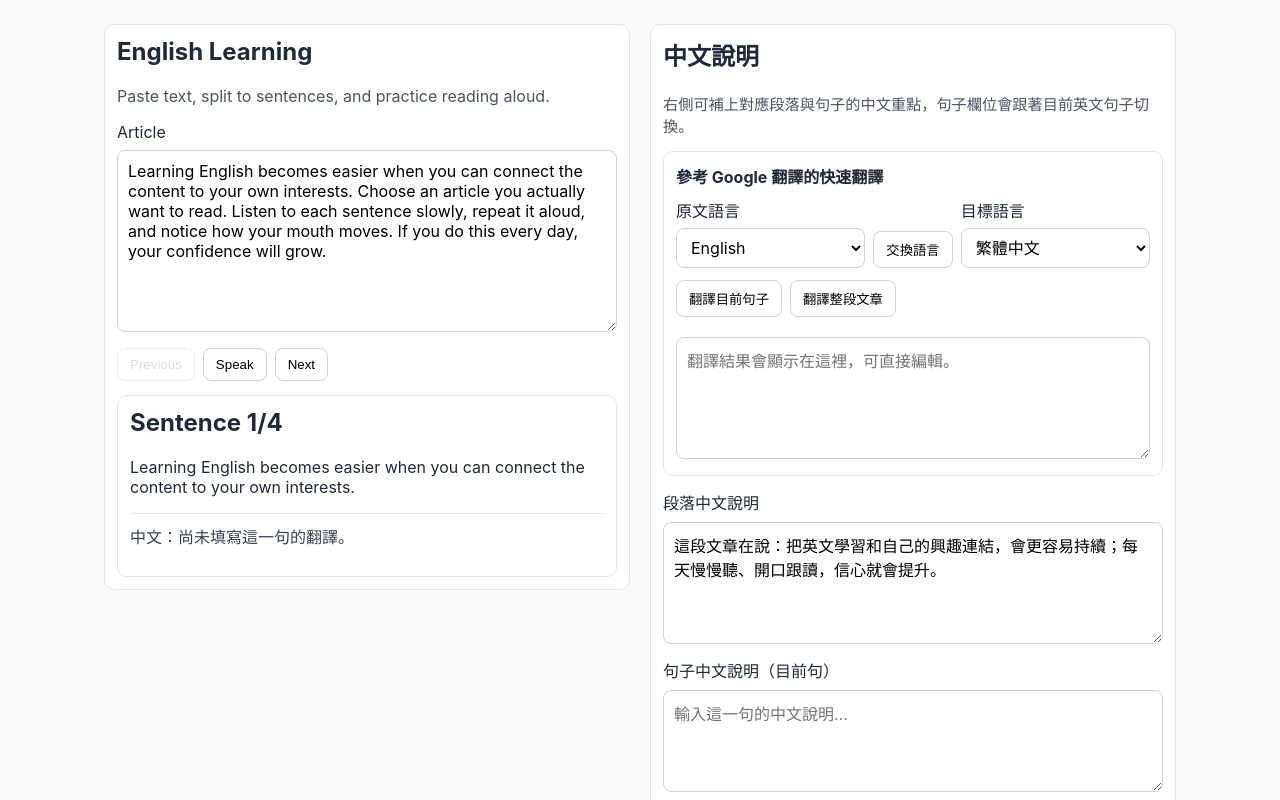
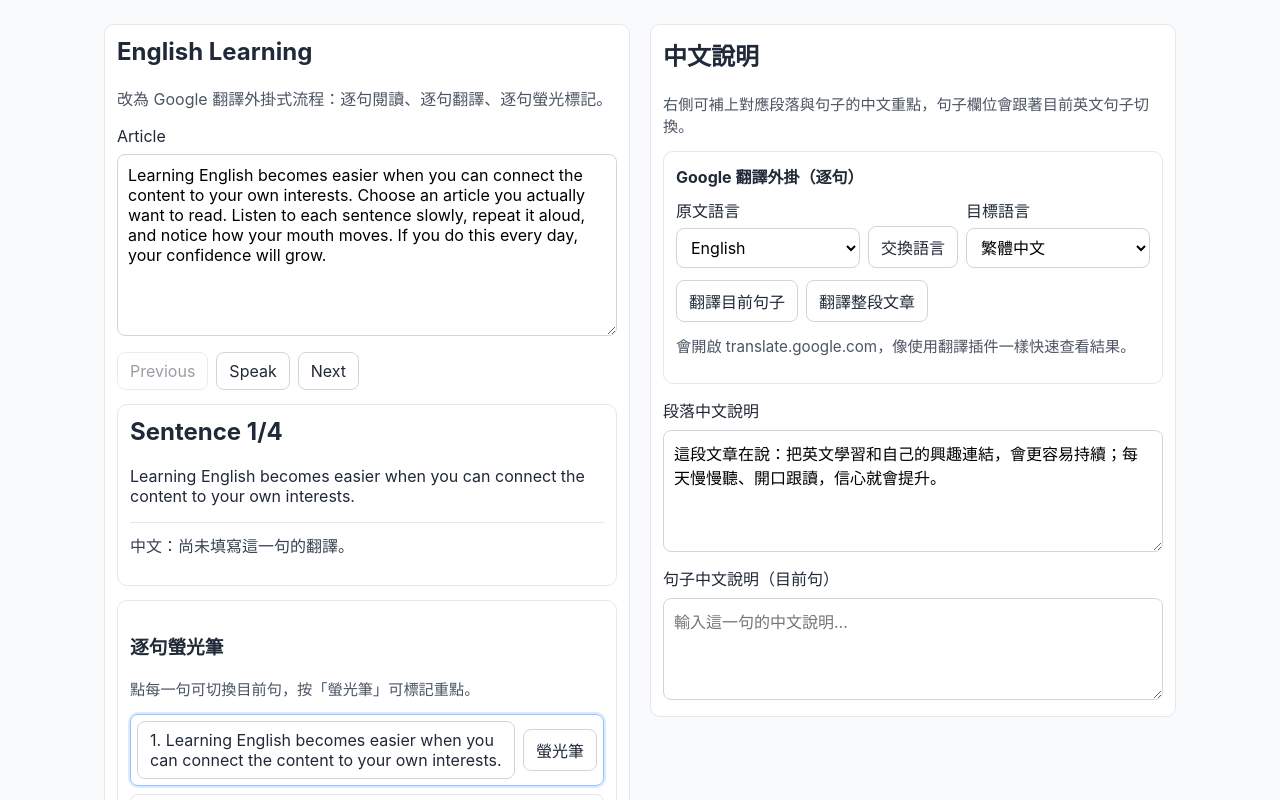
Before and after one commit to 114412307/English-learning, a React (Vite) app: page / in a window 1280 px wide. Shown: the top 800 px of the page. Built offline with nearby package versions, Linux system fonts and the light colour scheme.

Commit message:
feat: switch to Google Translate link flow with sentence highlighter

```diff
--- a/src/App.tsx
+++ b/src/App.tsx
@@ -11,6 +11,17 @@ function splitIntoSentences(text: string) {
   );
 }
 
+function createGoogleTranslateLink(text: string, sourceLang: string, targetLang: string) {
+  const params = new URLSearchParams({
+    sl: sourceLang === "auto" ? "auto" : sourceLang,
+    tl: targetLang,
+    text,
+    op: "translate",
+  });
+
+  return `https://translate.google.com/?${params.toString()}`;
+}
+
 export default function App() {
   const [rawText, setRawText] = useState(
     "Learning English becomes easier when you can connect the content to your own interests. Choose an article you actually want to read. Listen to each sentence slowly, repeat it aloud, and notice how your mouth moves. If you do this every day, your confidence will grow.",
@@ -22,9 +33,7 @@ export default function App() {
   const [sentenceNotes, setSentenceNotes] = useState<string[]>([]);
   const [sourceLang, setSourceLang] = useState("en");
   const [targetLang, setTargetLang] = useState("zh-TW");
-  const [translatedText, setTranslatedText] = useState("");
-  const [isTranslating, setIsTranslating] = useState(false);
-  const [translateError, setTranslateError] = useState("");
+  const [highlightedIndexes, setHighlightedIndexes] = useState<number[]>([]);
 
   const sentences = useMemo(() => splitIntoSentences(rawText), [rawText]);
   const current = sentences[currentIndex] ?? "";
@@ -35,6 +44,7 @@ export default function App() {
       return next;
     });
 
+    setHighlightedIndexes((prev) => prev.filter((index) => index < sentences.length));
     setCurrentIndex((prev) => Math.min(prev, Math.max(sentences.length - 1, 0)));
   }, [sentences]);
 
@@ -46,44 +56,10 @@ export default function App() {
     window.speechSynthesis.speak(utter);
   }
 
-  async function translateText(input: string) {
-    if (!input.trim()) {
-      setTranslatedText("");
-      setTranslateError("");
-      return;
-    }
-
-    setIsTranslating(true);
-    setTranslateError("");
-
-    try {
-      const params = new URLSearchParams({
-        client: "gtx",
-        sl: sourceLang,
-        tl: targetLang,
-        dt: "t",
-        q: input,
-      });
-      const response = await fetch(`https://translate.googleapis.com/translate_a/single?${params.toString()}`);
-      if (!response.ok) {
-        throw new Error(`HTTP ${response.status}`);
-      }
-
-      const data = (await response.json()) as unknown;
-      if (!Array.isArray(data) || !Array.isArray(data[0])) {
-        throw new Error("Unexpected translate response");
-      }
-
-      const result = data[0]
-        .map((segment) => (Array.isArray(segment) && typeof segment[0] === "string" ? segment[0] : ""))
-        .join("");
-
-      setTranslatedText(result);
-    } catch {
-      setTranslateError("翻譯失敗，請稍後再試或檢查網路連線。");
-    } finally {
-      setIsTranslating(false);
-    }
+  function toggleHighlight(index: number) {
+    setHighlightedIndexes((prev) =>
+      prev.includes(index) ? prev.filter((item) => item !== index) : [...prev, index].sort((a, b) => a - b),
+    );
   }
 
   const currentSentenceNote = sentenceNotes[currentIndex] ?? "";
@@ -92,7 +68,7 @@ export default function App() {
     <main className="app split-layout">
       <section className="left-pane card pane">
         <h1>English Learning</h1>
-        <p className="subtitle">Paste text, split to sentences, and practice reading aloud.</p>
+        <p className="subtitle">改為 Google 翻譯外掛式流程：逐句閱讀、逐句翻譯、逐句螢光標記。</p>
 
         <label htmlFor="article">Article</label>
         <textarea
@@ -129,6 +105,32 @@ export default function App() {
             {currentSentenceNote ? `中文：${currentSentenceNote}` : "中文：尚未填寫這一句的翻譯。"}
           </p>
         </section>
+
+        <section className="card highlighter-card">
+          <h3>逐句螢光筆</h3>
+          <p className="note-help">點每一句可切換目前句，按「螢光筆」可標記重點。</p>
+          <div className="sentence-list" role="list">
+            {sentences.map((sentence, index) => {
+              const isActive = index === currentIndex;
+              const isHighlighted = highlightedIndexes.includes(index);
+
+              return (
+                <div
+                  key={`${sentence}-${index}`}
+                  className={`sentence-row ${isActive ? "active" : ""} ${isHighlighted ? "highlighted" : ""}`}
+                  role="listitem"
+                >
+                  <button type="button" className="sentence-select" onClick={() => setCurrentIndex(index)}>
+                    {index + 1}. {sentence}
+                  </button>
+                  <button type="button" className="highlight-toggle" onClick={() => toggleHighlight(index)}>
+                    {isHighlighted ? "取消螢光" : "螢光筆"}
+                  </button>
+                </div>
+              );
+            })}
+          </div>
+        </section>
       </section>
 
       <aside className="right-pane card pane">
@@ -136,7 +138,7 @@ export default function App() {
         <p className="note-help">右側可補上對應段落與句子的中文重點，句子欄位會跟著目前英文句子切換。</p>
 
         <section className="card translator-card">
-          <h3>參考 Google 翻譯的快速翻譯</h3>
+          <h3>Google 翻譯外掛（逐句）</h3>
           <div className="translator-controls">
             <label htmlFor="source-lang">
               原文語言
@@ -174,21 +176,36 @@ export default function App() {
           </div>
 
           <div className="controls">
-            <button onClick={() => translateText(current)} disabled={!current || isTranslating}>
-              {isTranslating ? "翻譯中..." : "翻譯目前句子"}
-            </button>
-            <button onClick={() => translateText(rawText)} disabled={!rawText.trim() || isTranslating}>
-              {isTranslating ? "翻譯中..." : "翻譯整段文章"}
-            </button>
+            <a
+              className={`button-link ${!current ? "disabled" : ""}`}
+              href={current ? createGoogleTranslateLink(current, sourceLang, targetLang) : undefined}
+              target="_blank"
+              rel="noreferrer"
+              aria-disabled={!current}
+              onClick={(e) => {
+                if (!current) {
+                  e.preventDefault();
+                }
+              }}
+            >
+              翻譯目前句子
+            </a>
+            <a
+              className={`button-link ${!rawText.trim() ? "disabled" : ""}`}
+              href={rawText.trim() ? createGoogleTranslateLink(rawText, sourceLang, targetLang) : undefined}
+              target="_blank"
+              rel="noreferrer"
+              aria-disabled={!rawText.trim()}
+              onClick={(e) => {
+                if (!rawText.trim()) {
+                  e.preventDefault();
+                }
+              }}
+            >
+              翻譯整段文章
+            </a>
           </div>
-
-          <textarea
-            value={translatedText}
-            onChange={(e) => setTranslatedText(e.target.value)}
-            placeholder="翻譯結果會顯示在這裡，可直接編輯。"
-            rows={5}
-          />
-          {translateError && <p className="translate-error">{translateError}</p>}
+          <p className="note-help">會開啟 translate.google.com，像使用翻譯插件一樣快速查看結果。</p>
         </section>
 
         <label htmlFor="paragraph-note">段落中文說明</label>
--- a/src/styles.css
+++ b/src/styles.css
@@ -52,19 +52,26 @@ textarea {
   display: flex;
   gap: 8px;
   margin: 12px 0;
+  flex-wrap: wrap;
 }
 
-button {
+button,
+.button-link {
   border: 1px solid #d1d5db;
   background: white;
   border-radius: 8px;
   padding: 8px 12px;
   cursor: pointer;
+  font: inherit;
+  color: inherit;
+  text-decoration: none;
 }
 
-button:disabled {
+button:disabled,
+.button-link.disabled {
   opacity: 0.45;
   cursor: not-allowed;
+  pointer-events: none;
 }
 
 .card {
@@ -91,6 +98,44 @@ button:disabled {
 
 .sentence-card {
   margin-top: 14px;
+}
+
+.highlighter-card {
+  margin-top: 14px;
+}
+
+.sentence-list {
+  display: flex;
+  flex-direction: column;
+  gap: 8px;
+}
+
+.sentence-row {
+  display: grid;
+  grid-template-columns: minmax(0, 1fr) auto;
+  gap: 8px;
+  align-items: center;
+  border: 1px solid #e5e7eb;
+  border-radius: 8px;
+  padding: 6px;
+}
+
+.sentence-row.active {
+  border-color: #93c5fd;
+  box-shadow: 0 0 0 2px #dbeafe;
+}
+
+.sentence-row.highlighted {
+  background: #fef9c3;
+}
+
+.sentence-select {
+  text-align: left;
+  white-space: normal;
+}
+
+.highlight-toggle {
+  white-space: nowrap;
 }
 
 .translator-card {
@@ -124,12 +169,6 @@ select {
   background: #fff;
 }
 
-.translate-error {
-  margin: 8px 0 0;
-  color: #b91c1c;
-  font-size: 0.92rem;
-}
-
 .sentence-note-preview {
   margin-top: 10px;
   padding-top: 10px;
@@ -145,4 +184,8 @@ select {
   .translator-controls {
     grid-template-columns: 1fr;
   }
+
+  .sentence-row {
+    grid-template-columns: 1fr;
+  }
 }
```
